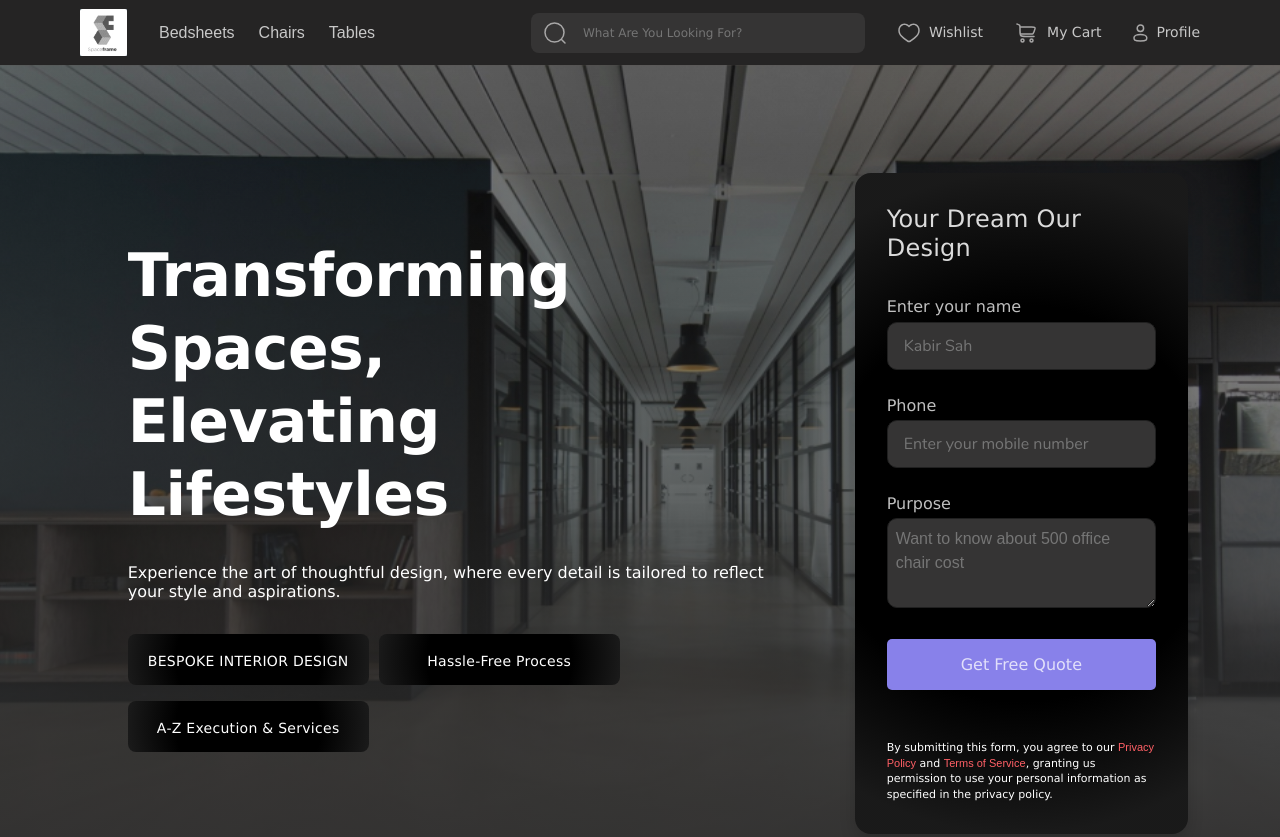
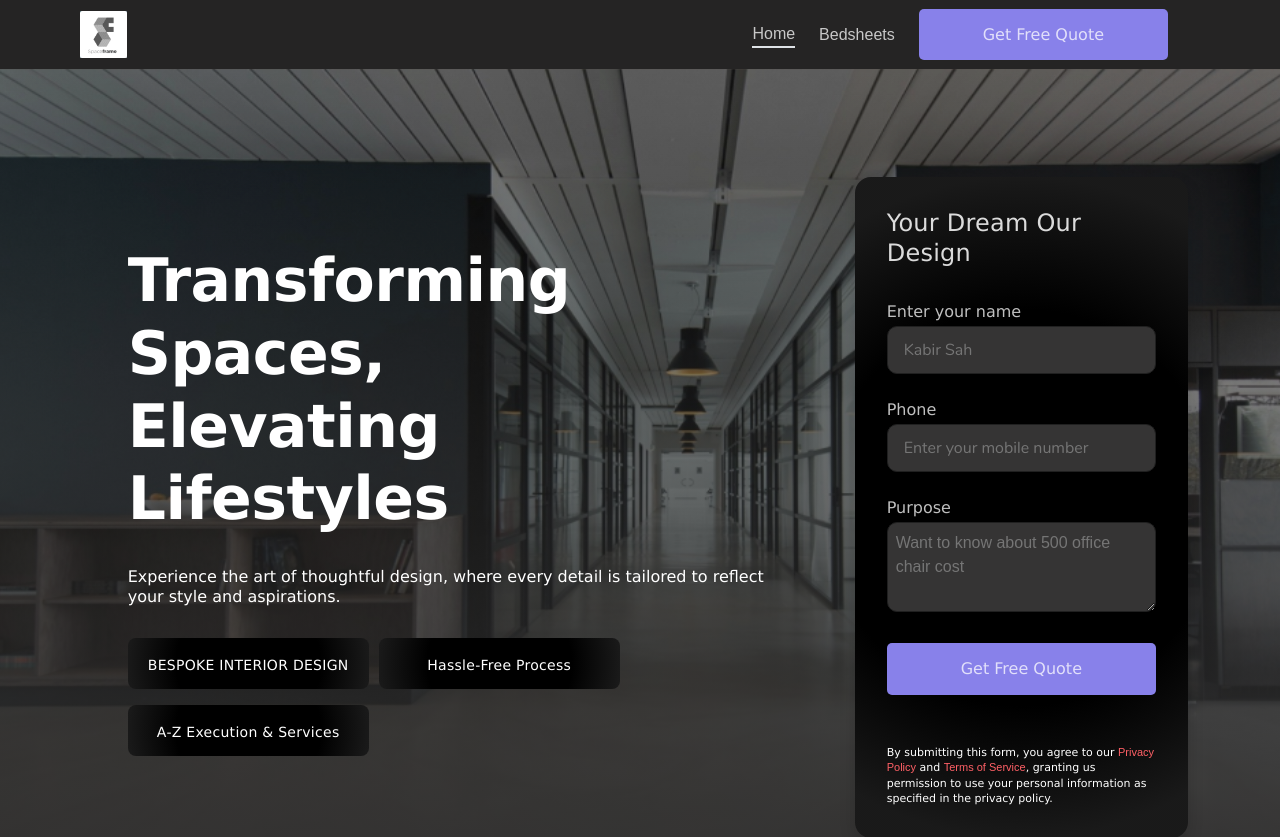
Before and after one commit to neon-lab-dev/interiordesign, a React (Vite) app: page / in a window 1280 px wide. Shown: the top 837 px of the page. Built offline with nearby package versions, Linux system fonts and the light colour scheme.

Commit message:
home nav bar

```diff
--- a/src/Components/Nav/Nav.css
+++ b/src/Components/Nav/Nav.css
@@ -208,4 +208,11 @@ nav span {
 }
 
 
+.btnNav {
+  background-color: #8881ea;
+  text-align: center;
+  border: 0;
+}
+
+
 /* Sidebar Styles */
--- /dev/null
+++ b/src/Components/Nav/NavHome.jsx
@@ -0,0 +1,97 @@
+
+
+import { useState } from "react";
+import { IMAGES, ICONS } from "@/assets/Assets.jsx";
+import { Link } from "react-router-dom";
+import "./Nav.css";
+import "../DashboardPages/Dashboard.css";
+import ProfileImg from "../../assets/Images/profileimg.jpeg";
+import { NavLink } from "react-router-dom";
+
+const Nav = () => {
+  const [isSidebarOpen, setIsSidebarOpen] = useState(false);
+
+  const toggleSidebar = () => {
+    setIsSidebarOpen(!isSidebarOpen);
+  };
+
+  return (
+    <nav className="navBar d-flex align-items-center justify-content-between">
+      <div className="w-100 d-flex align-items-center justify-content-between">
+        <div className="d-flex align-items-center gap-4">
+          <Link to="/" className="logo">
+            <img src={IMAGES.logo} alt="logo" />
+          </Link>
+
+        </div>
+        <div className="d-flex align-items-center gap-4 left-container">
+        <div className="nav-links d-flex align-items-center gap-3 horizontal-nav-links">
+        <NavLink
+        to="/"
+        className={({ isActive }) =>
+          isActive ? "active-link border-bottom border-2 " : "inactive-link"
+        }
+      >
+        Home
+      </NavLink>
+      <NavLink
+        to="/bedsheets"
+        className={({ isActive }) =>
+          isActive ? "active-link border-bottom border-2" : "inactive-link"
+        }
+      >
+        Bedsheets
+      </NavLink>
+            <button type="submit" className="w-100 custom-text-2  btnNav">
+                    Get Free Quote
+                  </button>
+          </div>
+          <div className="d-flex align-items-center gap-4 left-menus">
+            <div
+              className=" align-items-center gap-1 hamburgerMenu"
+              onClick={toggleSidebar}
+            >
+              <img src={ICONS.hamburgerMenu} alt="" />
+            </div>
+          </div>
+        </div>
+      </div>
+      {/* Sidebar */}
+      <div className={`sidebar-ham ${isSidebarOpen ? "open" : ""}`}>
+        <div>
+          <div className="img-Name">
+            <img src={ProfileImg} alt="Profile" className="profile-pic" />
+            <span className="c">Kabir Sah</span>
+          </div>
+          <div className="d-flex flex-column profileContacts-nav gap-1">
+            <p>Email: www.kabirsah@gmail.com</p>
+            <p>Phone: 5824658726</p>
+          </div>
+        </div>
+        <div className="sidebar-links">
+          <Link to="/">Home</Link>
+          <Link to="/products">Bedsheets</Link>
+          <Link to="/products">Tables</Link>
+          <Link to="/products">Chairs</Link>
+        </div>
+        <div className="sidebar-account">
+          <Link to="/">Profile</Link>
+          <Link to="/dashboard">Account Dashboard</Link>
+          <Link to="/orderdesign">Orders</Link>
+          <Link to="/password-reset">Password Reset</Link>
+          <Link to="/address">Address Book</Link>
+          <Link to="/account-details">Account Details</Link>
+        </div>
+        <div className="logout">
+          <Link to="/logout">Logout</Link>
+        </div>
+      </div>
+      <div
+        className={`backdrop ${isSidebarOpen ? "active" : ""}`}
+        onClick={toggleSidebar}
+      ></div>
+    </nav>
+  );
+};
+
+export default Nav;
--- a/src/main.jsx
+++ b/src/main.jsx
@@ -1,16 +1,28 @@
 import { createRoot } from "react-dom/client";
-import { BrowserRouter } from "react-router-dom";
+import { BrowserRouter, Routes, Route, useLocation } from "react-router-dom";
 import Nav from "./Components/Nav/Nav.jsx";
+import NavHome from "./Components/Nav/NavHome.jsx";
 import Footer from "./Components/Footer/Footer.jsx";
+import Home from "./pages/Home/Home.jsx";
 import App from "./App.jsx";
 import "bootstrap";
 import "./index.css";
 import "./styles/custom.scss";
 
+// Component to manage conditional Nav rendering
+const ConditionalNav = () => {
+  const location = useLocation();
+  const isHome = location.pathname === "/"; // Adjust this path if your home route is different
+  return isHome ? <NavHome /> : <Nav />;
+};
+
 createRoot(document.getElementById("root")).render(
   <BrowserRouter>
-    <Nav />
-    <App />
+    <ConditionalNav />
+    <Routes>
+      <Route path="/" element={<Home />} />
+      <Route path="/*" element={<App />} />
+    </Routes>
     <Footer />
   </BrowserRouter>
 );
```
